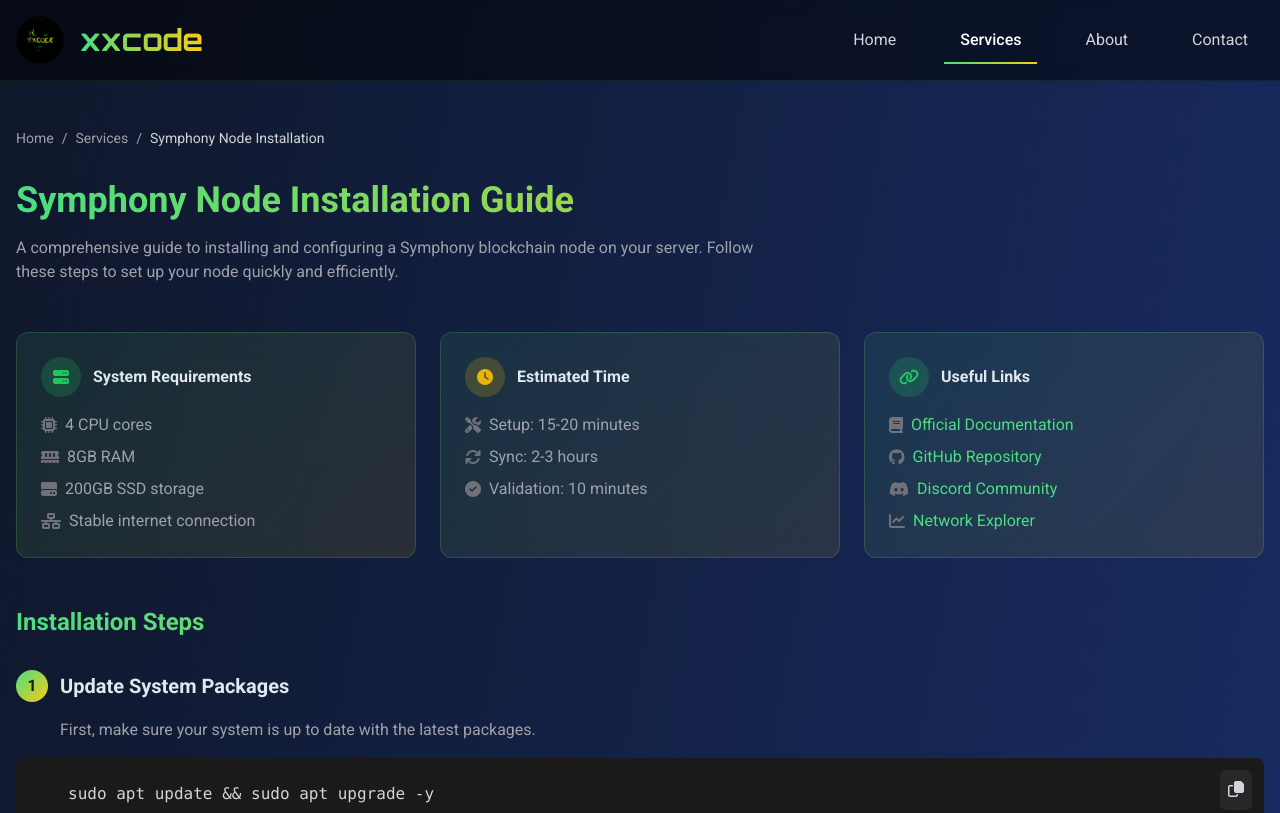
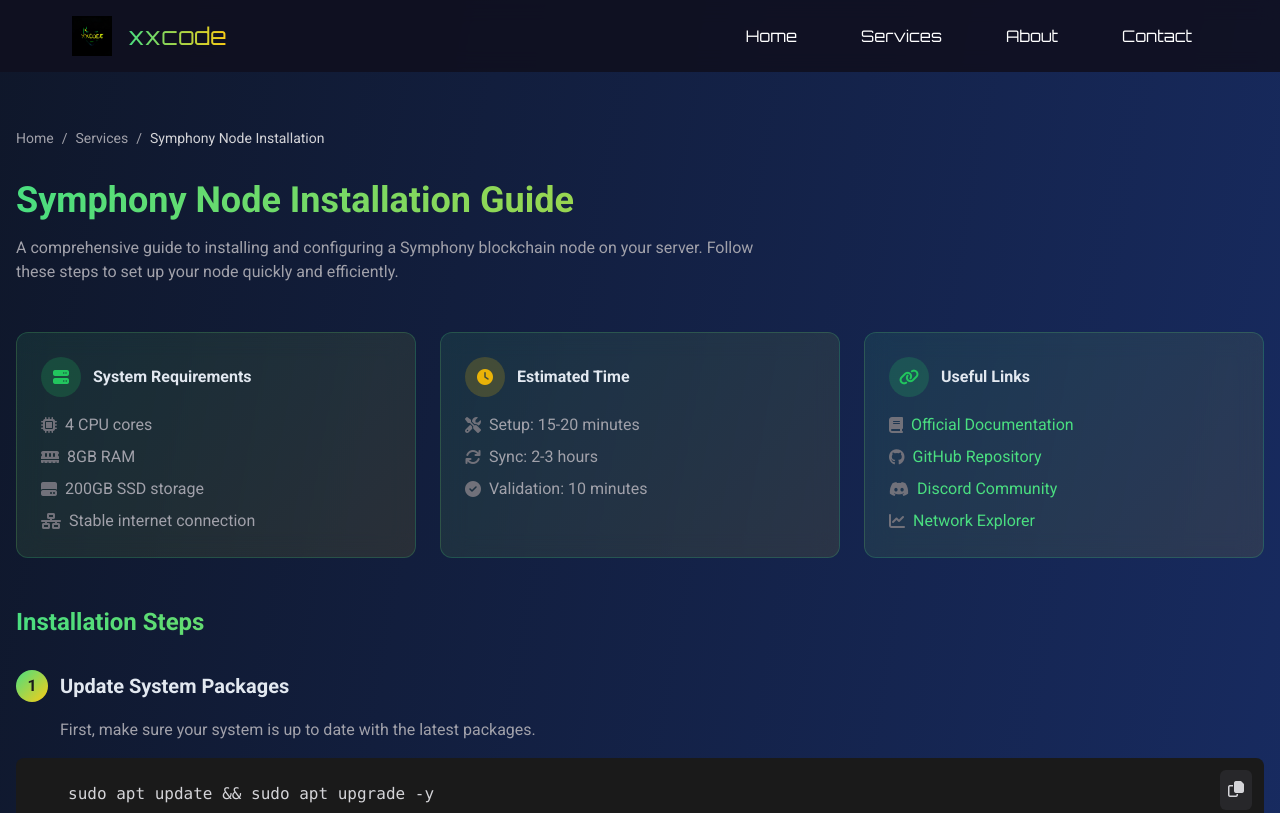
Before and after one commit to xxcode2/xxcode, a website: page public/symphony/index.html in a window 1280 px wide. Shown: the top 813 px of the page. Drawn offline with nearby package versions, Linux system fonts and the light colour scheme.

Commit message:
Update index.html

```diff
--- a/public/symphony/index.html
+++ b/public/symphony/index.html
@@ -161,39 +161,92 @@
             right: 0;
             z-index: 50;
         }
+
+        /* Navigation Styles */
+        .nav-container {
+            background: rgba(16, 16, 32, 0.9);
+            backdrop-filter: blur(10px);
+            position: fixed;
+            top: 0;
+            left: 0;
+            right: 0;
+            z-index: 1000;
+            padding: 1rem 0;
+        }
+
+        .nav-content {
+            max-width: 1200px;
+            margin: 0 auto;
+            padding: 0 2rem;
+            display: flex;
+            justify-content: space-between;
+            align-items: center;
+        }
+
+        .nav-logo {
+            display: flex;
+            align-items: center;
+            text-decoration: none;
+        }
+
+        .nav-logo img {
+            width: 40px;
+            height: 40px;
+            margin-right: 1rem;
+        }
+
+        .nav-logo h1 {
+            font-family: 'Orbitron', sans-serif;
+            font-size: 1.5rem;
+            background: linear-gradient(to right, #4ade80, #facc15);
+            -webkit-background-clip: text;
+            -webkit-text-fill-color: transparent;
+        }
+
+        .nav-links {
+            display: flex;
+            gap: 2rem;
+        }
+
+        .nav-link {
+            color: #fff;
+            text-decoration: none;
+            font-family: 'Orbitron', sans-serif;
+            font-size: 1rem;
+            padding: 0.5rem 1rem;
+            border-radius: 0.5rem;
+            transition: all 0.3s ease;
+        }
+
+        .nav-link:hover {
+            background: rgba(0, 243, 255, 0.1);
+            color: #00f3ff;
+        }
+
+        .nav-link.active {
+            color: #00f3ff;
+            text-shadow: 0 0 10px rgba(0, 243, 255, 0.5);
+        }
+
+        /* Adjust main content to account for fixed header */
+        .guide-container {
+            margin-top: 80px;
+        }
     </style>
 </head>
 <body>
-    <!-- Navigation -->
-    <nav class="navbar fixed w-full z-50">
-        <div class="container mx-auto px-4 py-4 flex justify-between items-center">
-            <div class="flex items-center mb-4 md:mb-0">
-                <a href="/" class="flex items-center">
-                    <div class="w-12 h-12 rounded-full overflow-hidden mr-4">
-                        <img src="/images/logos/xxcode.png" alt="xxcode Logo" class="w-full h-full object-cover rounded-full">
-                    </div>
-                    <h1 class="logo-font text-3xl font-bold" style="background: linear-gradient(to right, #4ade80, #facc15); -webkit-background-clip: text; -webkit-text-fill-color: transparent;">xxcode</h1>
-                </a>
-            </div>
-            <div class="hidden md:flex space-x-8">
-                <a href="/" class="nav-link text-gray-300 hover:text-white">Home</a>
-                <a href="/#services" class="nav-link active-nav text-white font-medium">Services</a>
-                <a href="/#about" class="nav-link text-gray-300 hover:text-white">About</a>
-                <a href="/#contact" class="nav-link text-gray-300 hover:text-white">Contact</a>
-            </div>
-            <div class="md:hidden">
-                <button class="text-white" onclick="toggleMobileMenu()">
-                    <i class="fas fa-bars"></i>
-                </button>
-            </div>
-        </div>
-        <!-- Mobile Menu -->
-        <div id="mobileMenu" class="hidden md:hidden">
-            <div class="px-4 py-3 space-y-3">
-                <a href="/" class="block text-gray-300 hover:text-white">Home</a>
-                <a href="/#services" class="block text-white font-medium">Services</a>
-                <a href="/#about" class="block text-gray-300 hover:text-white">About</a>
-                <a href="/#contact" class="block text-gray-300 hover:text-white">Contact</a>
+    <!-- Navigation Header -->
+    <nav class="nav-container">
+        <div class="nav-content">
+            <a href="/" class="nav-logo">
+                <img src="/images/logos/xxcode.png" alt="xxcode Logo">
+                <h1>xxcode</h1>
+            </a>
+            <div class="nav-links">
+                <a href="/" class="nav-link">Home</a>
+                <a href="/#services" class="nav-link">Services</a>
+                <a href="/#about" class="nav-link">About</a>
+                <a href="/#contact" class="nav-link">Contact</a>
             </div>
         </div>
     </nav>
@@ -776,6 +829,18 @@ symphonyd query bank balances $(symphonyd keys show wallet -a)</code></pre>
                 }, 2000);
             });
         }
+
+        // Add active class to current page link
+        document.addEventListener('DOMContentLoaded', function() {
+            const currentPath = window.location.pathname;
+            const navLinks = document.querySelectorAll('.nav-link');
+
+            navLinks.forEach(link => {
+                if (link.getAttribute('href') === currentPath) {
+                    link.classList.add('active');
+                }
+            });
+        });
     </script>
 </body>
 </html>
```
